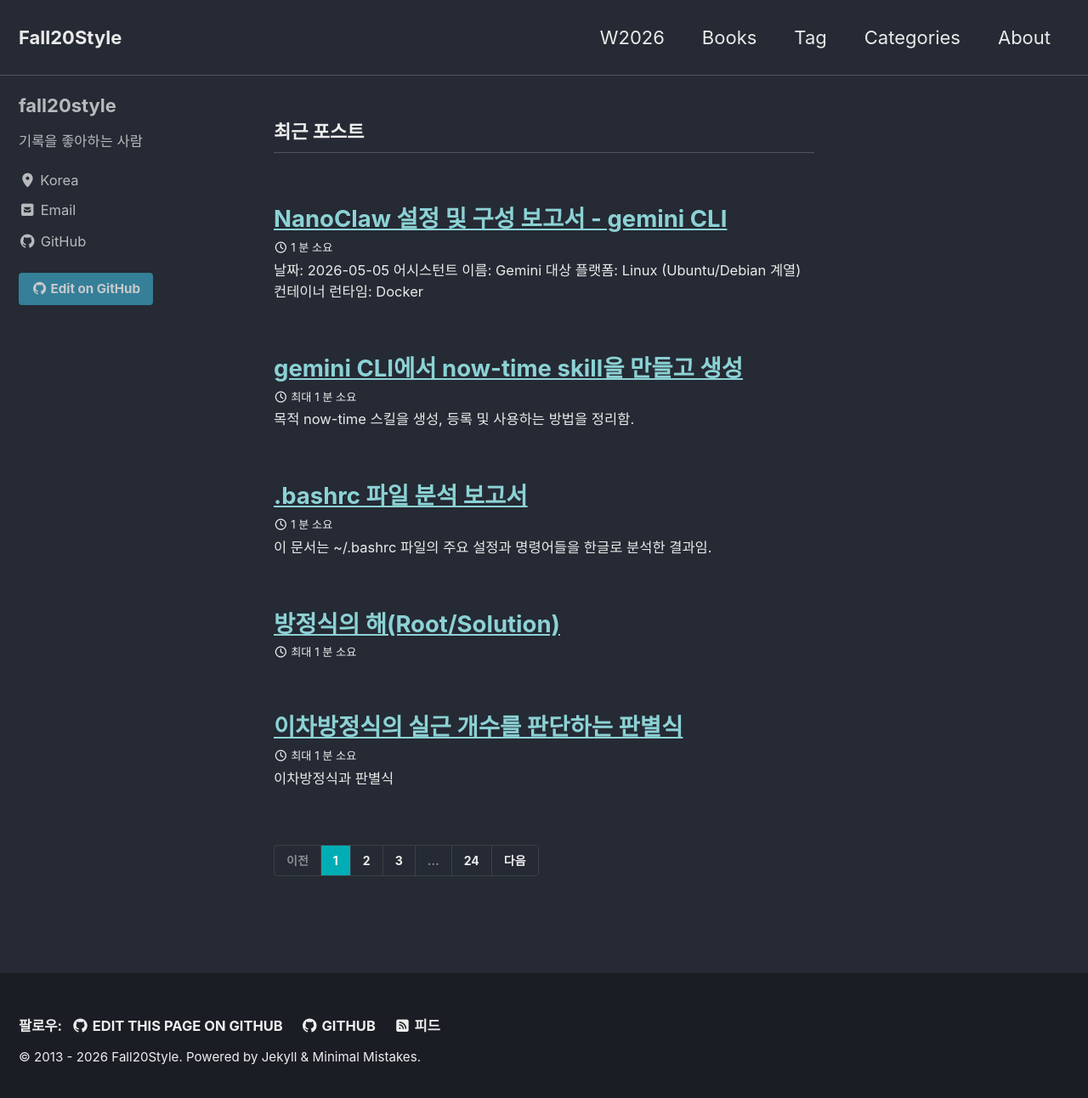
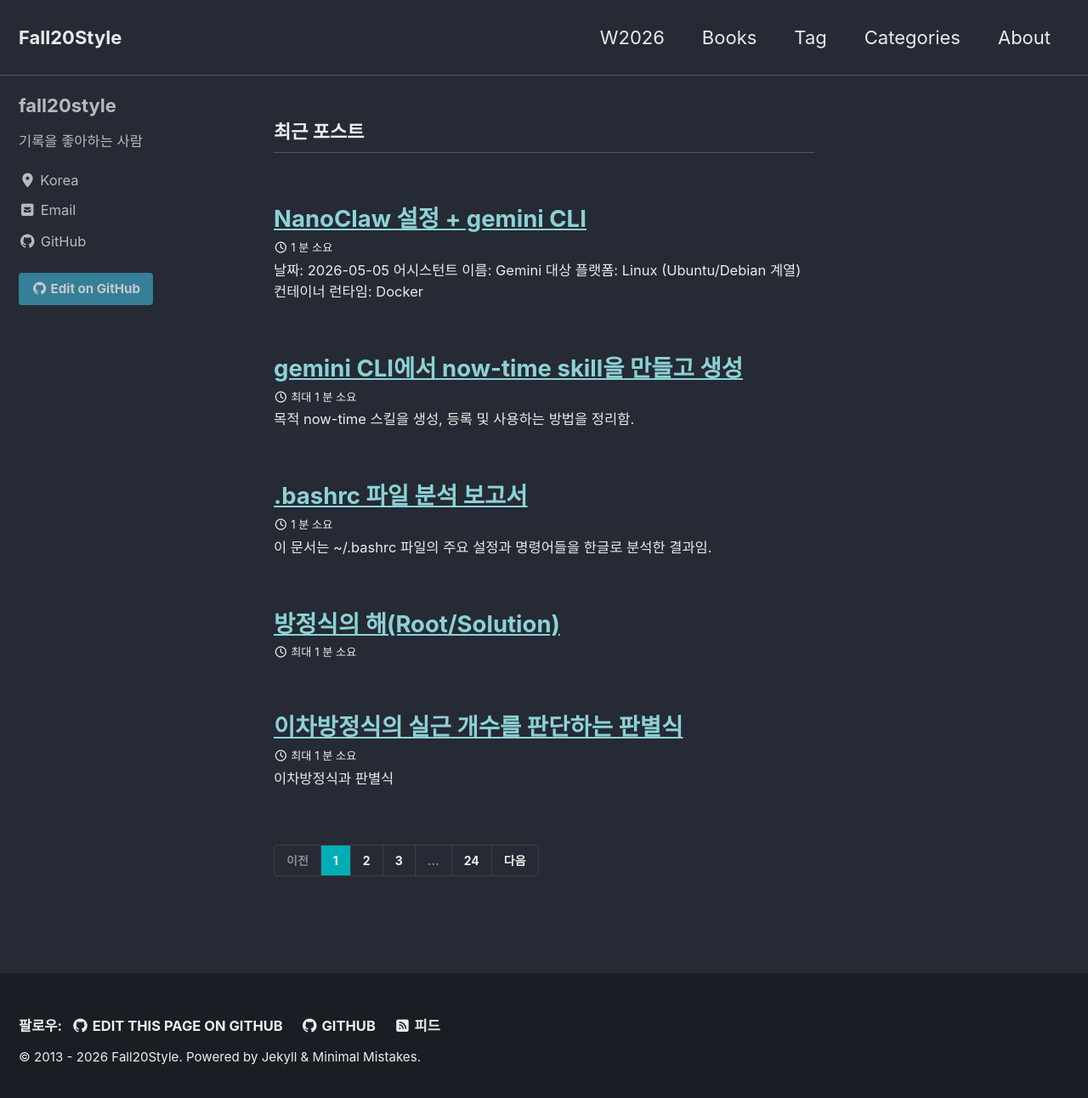
Before and after one commit to fall20style/fall20style.github.io, a Jekyll site: the page built from index.html, in a window 1280 px wide and 1299 px high. Shown: the top 1292 px of the window at 85% size. Built offline with Jekyll 4.4.1, drawn with Linux system fonts in a browser that asks for light colours; cached includes are drawn as plain includes; the list of posts is cut into pages by our own code.

Commit message:
Update 2026-05-05-nanoclaw-with-gemini-cli-setup.md

```diff
--- a/_posts/2026-05-05-nanoclaw-with-gemini-cli-setup.md
+++ b/_posts/2026-05-05-nanoclaw-with-gemini-cli-setup.md
@@ -1,5 +1,5 @@
 ---
-title: "NanoClaw 설정 및 구성 보고서 - gemini CLI"
+title: "NanoClaw 설정 + gemini CLI"
 layout: single
 author_profile: true
 read_time: true
```
